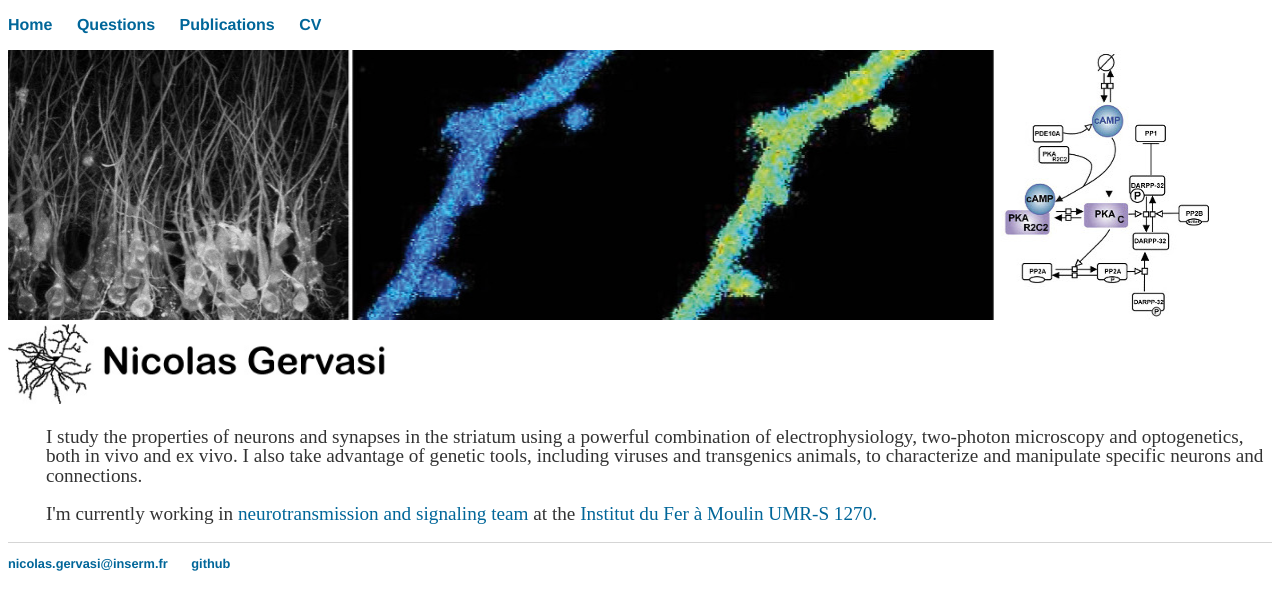
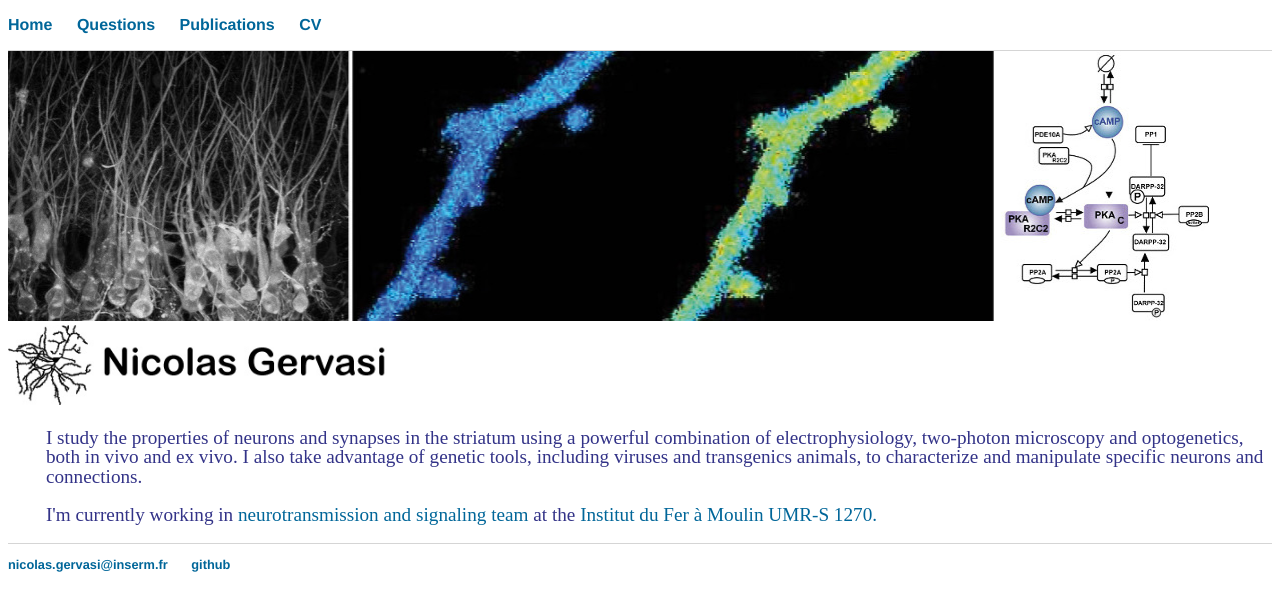
Before and after one commit to nicolasgervasi/nicolasgervasi.github.io, a Jekyll site: the page built from index.html, in a window 1280 px wide. Shown: the top 611 px of the page. Built offline with Jekyll 4.4.1, drawn with Linux system fonts in a browser that asks for light colours.

Commit message:
Update main.css

```diff
--- a/css/main.css
+++ b/css/main.css
@@ -35,12 +35,16 @@ h2 {
 p {
     font-size: 1.5vw;
     line-height: 1.5vw;
-    color: #333;
+    color: #338;
     margin-left:3%;
 }
 footer {
     border-top: 1px solid #d5d5d5;
     font-size: 1vw;
+}
+
+nav {
+    border-bottom: 1px solid #d5d5d5;
 }
 
 ul.posts {
```
